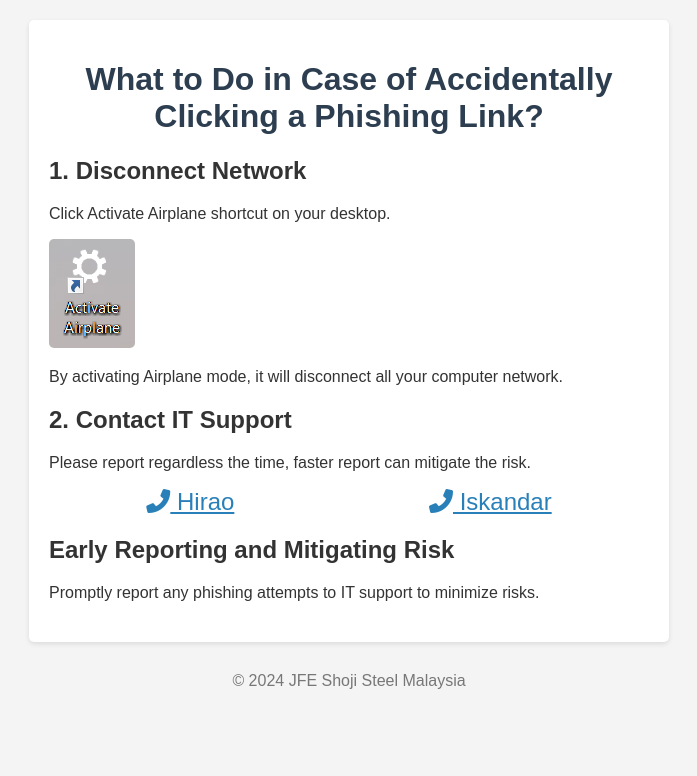
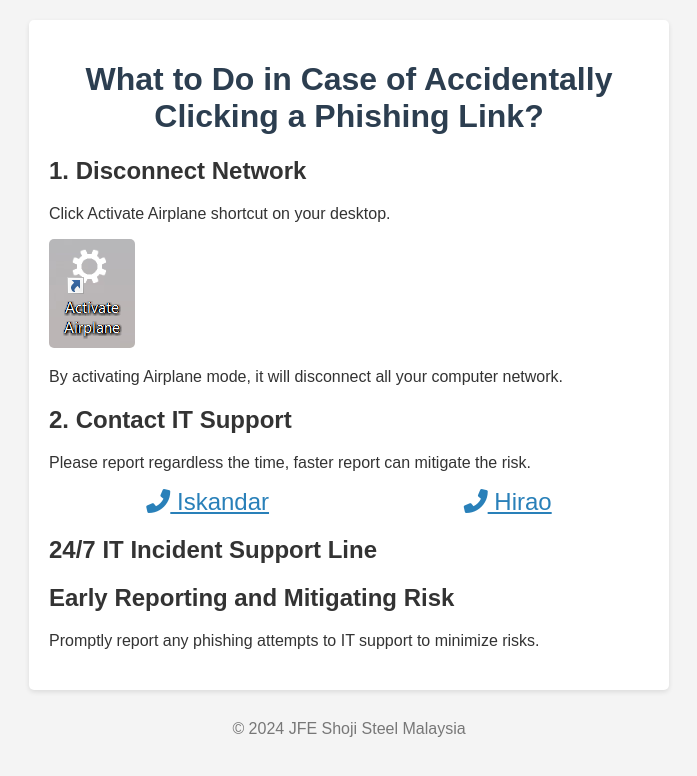
Before and after one commit to jfejssmweb/report, a plain HTML site: page index.html in a window 1280 px wide. Shown: the whole page, without its empty margins (291-988 px from the left). Drawn offline with Linux system fonts and the light colour scheme.

Commit message:
Update index.html
Place Iskandar first then Hirao

```diff
--- a/index.html
+++ b/index.html
@@ -63,14 +63,15 @@
             <h2>2. Contact IT Support</h2>
 			<p>Please report regardless the time, faster report can mitigate the risk.</p>
             <div class="phone-icons">
+		<a href="tel:+60148305951" title="Iskandar"><i class="fas fa-phone-alt"></i> Iskandar</a>
                 <a href="tel:+60125191823" title="Hirao"><i class="fas fa-phone-alt"></i> Hirao</a>
-                <a href="tel:+60148305951" title="Iskandar"><i class="fas fa-phone-alt"></i> Iskandar</a>
             </div>
         </div>
 
         <div class="step">
-            <h2>Early Reporting and Mitigating Risk</h2>
-            <p>Promptly report any phishing attempts to IT support to minimize risks.</p>
+		<h2>24/7 IT Incident Support Line</h2>
+        	<h2>Early Reporting and Mitigating Risk</h2>
+        	<p>Promptly report any phishing attempts to IT support to minimize risks.</p>
         </div>
     </div>
 
```
